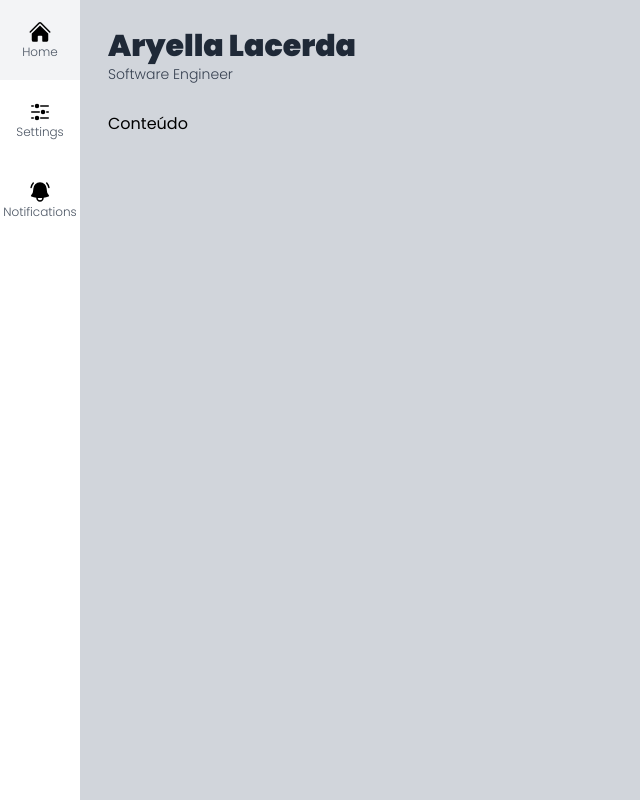
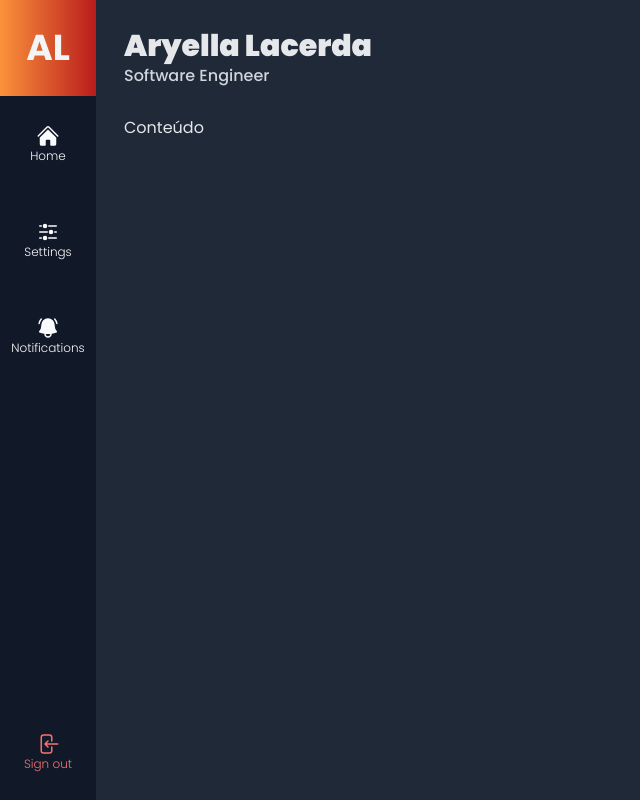
Before and after one commit to aryella-lacerda/learn-nextjs-admin-template, a Next.js app: page / in a window 1280 px wide. Shown: the whole page, without its empty margins (0-640 px from the left). Built offline with nearby package versions, Linux system fonts and the light colour scheme.

Commit message:
refactor: adjust styles for dark and light mode

```diff
--- a/src/components/icons/index.tsx
+++ b/src/components/icons/index.tsx
@@ -38,3 +38,18 @@ export const NotificationsIcon = (
     />
   </svg>
 );
+
+export const SignOutIcon = (
+  <svg
+    xmlns="http://www.w3.org/2000/svg"
+    viewBox="0 0 24 24"
+    fill="currentColor"
+    className="w-6 h-6"
+  >
+    <path
+      fillRule="evenodd"
+      d="M7.5 3.75A1.5 1.5 0 006 5.25v13.5a1.5 1.5 0 001.5 1.5h6a1.5 1.5 0 001.5-1.5V15a.75.75 0 011.5 0v3.75a3 3 0 01-3 3h-6a3 3 0 01-3-3V5.25a3 3 0 013-3h6a3 3 0 013 3V9A.75.75 0 0115 9V5.25a1.5 1.5 0 00-1.5-1.5h-6zm5.03 4.72a.75.75 0 010 1.06l-1.72 1.72h10.94a.75.75 0 010 1.5H10.81l1.72 1.72a.75.75 0 11-1.06 1.06l-3-3a.75.75 0 010-1.06l3-3a.75.75 0 011.06 0z"
+      clipRule="evenodd"
+    />
+  </svg>
+);
--- a/src/components/template/content.tsx
+++ b/src/components/template/content.tsx
@@ -1,5 +1,9 @@
 import { PropsWithChildren } from "react";
 
 export const Content = ({ children }: PropsWithChildren) => {
-  return <div className="flex flex-col mt-7">{children}</div>;
+  return (
+    <div className="flex flex-col mt-7 text-gray-800 dark:text-gray-200">
+      {children}
+    </div>
+  );
 };
--- a/src/components/template/layout.tsx
+++ b/src/components/template/layout.tsx
@@ -14,7 +14,7 @@ export const Layout = ({
   subtitle,
 }: PropsWithChildren<Props>) => {
   return (
-    <div className="flex h-screen w-screen">
+    <div className="dark flex h-screen w-screen">
       <SideMenu />
       <div className="flex flex-col flex-1 p-7 bg-gray-300 dark:bg-gray-800">
         <Header title={title} subtitle={subtitle} />
--- /dev/null
+++ b/src/components/template/logo.tsx
@@ -0,0 +1,12 @@
+export const Logo = () => (
+  <div
+    className={`
+      flex justify-center items-center
+      w-10 h-10 rounded-full
+      text-gray-100
+      font-bold text-4xl
+    `}
+  >
+    AL
+  </div>
+);
--- a/src/components/template/menu-item.tsx
+++ b/src/components/template/menu-item.tsx
@@ -2,22 +2,41 @@ import Link from "next/link";
 import { ReactNode } from "react";
 
 type Props = {
-  url: string;
+  url?: string;
+  onClick?: () => void;
   text: string;
   icon: ReactNode;
+  className?: string;
 };
 
-export const MenuItem = ({ text, icon, url }: Props) => {
+type ItemProps = {
+  text: string;
+  icon: ReactNode;
+  className?: string;
+};
+
+const Item = ({ icon, text, className }: ItemProps) => (
+  <a
+    className={`flex flex-col justify-center items-center text-gray-600 dark:text-gray-50 w-24 h-24 ${className}`}
+  >
+    {icon}
+    <span className="text-xs font-light">{text}</span>
+  </a>
+);
+
+export const MenuItem = ({ text, icon, url, onClick, className }: Props) => {
   return (
-    <li className="hover:bg-gray-100 dark:hover:bg-gray-900">
-      <Link href={url}>
-        <a className="flex flex-col justify-center items-center w-20 h-20">
-          {icon}
-          <span className="text-xs font-light text-gray-600 dark:text-gray-50">
-            {text}
-          </span>
-        </a>
-      </Link>
+    <li
+      onClick={onClick}
+      className="hover:bg-gray-300 dark:hover:bg-gray-800 cursor-pointer"
+    >
+      {url ? (
+        <Link href={url}>
+          <Item icon={icon} text={text} className={className} />
+        </Link>
+      ) : (
+        <Item icon={icon} text={text} className={className} />
+      )}
     </li>
   );
 };
--- a/src/components/template/side-menu.tsx
+++ b/src/components/template/side-menu.tsx
@@ -1,10 +1,19 @@
-import { HomeIcon, NotificationsIcon, SettingsIcon } from "../icons";
+import {
+  HomeIcon,
+  NotificationsIcon,
+  SettingsIcon,
+  SignOutIcon,
+} from "../icons";
+import { Logo } from "./logo";
 import { MenuItem } from "./menu-item";
 
 export const SideMenu = () => {
   return (
-    <aside>
-      <ul>
+    <aside className="flex flex-col">
+      <div className="flex flex-col justify-center items-center w-24 h-24 bg-gradient-to-r from-orange-400 to-red-700">
+        <Logo />
+      </div>
+      <ul className="flex-col flex-grow bg-gray-100 dark:bg-gray-900">
         <MenuItem url="/" text="Home" icon={HomeIcon} />
         <MenuItem url="/settings" text="Settings" icon={SettingsIcon} />
         <MenuItem
@@ -13,6 +22,16 @@ export const SideMenu = () => {
           icon={NotificationsIcon}
         />
       </ul>
+      <div>
+        <ul className="flex-col flex-grow bg-gray-100 dark:bg-gray-900">
+          <MenuItem
+            onClick={() => console.log("Sign out")}
+            text="Sign out"
+            icon={SignOutIcon}
+            className="text-red-500 dark:text-red-400 hover:bg-red-800 hover:text-white dark:hover:text-white"
+          />
+        </ul>
+      </div>
     </aside>
   );
 };
--- a/src/components/template/title.tsx
+++ b/src/components/template/title.tsx
@@ -9,7 +9,7 @@ export const Title = ({ title, subtitle }: Props) => {
       <h1 className="font-black text-3xl text-gray-800 dark:text-gray-200">
         {title}
       </h1>
-      <h2 className="font-light text-sm text-gray-700 dark:text-gray-300">
+      <h2 className="font-medium text-md text-gray-700 dark:text-gray-300">
         {subtitle}
       </h2>
     </div>
--- a/tailwind.config.js
+++ b/tailwind.config.js
@@ -4,6 +4,7 @@ module.exports = {
     "./src/pages/**/*.{js,ts,jsx,tsx}",
     "./src/components/**/*.{js,ts,jsx,tsx}",
   ],
+  darkMode: "class",
   theme: {
     extend: {},
   },
```
